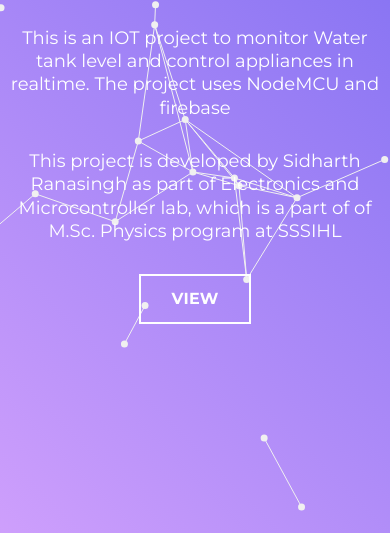
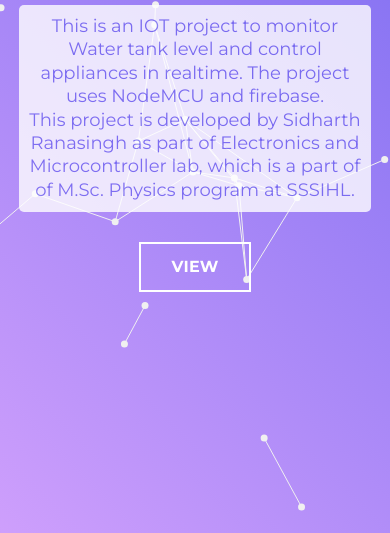
Before and after one commit to sid-r-singh/website, a plain HTML site: page index.html in a window 390 px wide. Shown: the part 311-844 px from the top of the page. Drawn offline with Linux system fonts and the light colour scheme.

Commit message:
added responsiveness

```diff
--- a/css-iot/style.css
+++ b/css-iot/style.css
@@ -63,6 +63,14 @@
   -webkit-font-smoothing: antialiased;
 }
 
+div.transbox {
+  padding: 10px;
+  width: 50%; margin: 0 auto;
+  background-color: #ffffff;
+  border-radius: 5px;
+  opacity: 0.8;
+}
+
 #particles {
   width: 100%;
   height: 100%;
@@ -94,11 +102,12 @@
   line-height: 1.1;
 }
 p {
-  margin: 0 0 30px 0;
+  color: #7367F0;
   font-size: 24px;
 }
 .btn {
   display: inline-block;
+  margin: 30px auto;
   padding: 15px 30px;
   border: 2px solid #fff;
   text-transform: uppercase;
@@ -122,6 +131,7 @@
   h1 {
     font-size: 70px;
   }
+  div.transbox{width:75%}
 }
 
 @media only screen and (max-width: 800px) {
@@ -131,6 +141,7 @@
   h1::after {
     height: 8px;
   }
+  div.transbox{width:85%}
 }
 
 @media only screen and (max-width: 568px) {
@@ -149,6 +160,7 @@
   .btn {
     font-size: 16px;
   }
+  div.transbox{width:95%}
 }
 
 @media only screen and (max-width: 320px) {
@@ -158,4 +170,5 @@
   h1::after {
     height: 4px;
   }
+  div.transbox{display: none;}
 }
--- a/index.html
+++ b/index.html
@@ -16,9 +16,14 @@
 <div id="particles">
   <div class="intro">
     <h1>connected systems</h1>
-    <p>This is an IOT project to monitor Water tank level and control appliances in realtime. The project uses NodeMCU and firebase</p>
-    <p>This project is developed by Sidharth Ranasingh as part of Electronics and Microcontroller lab, which is a part of of M.Sc. Physics program at SSSIHL</p>
-    <a href="https://sidrana.dev/iot" class="btn">View</a>
+    <div id="outer">
+      <div id="inner" class="transbox">
+        <p>This is an IOT project to monitor Water tank level and control appliances in realtime. The project uses NodeMCU and firebase.</p>
+        <p>This project is developed by Sidharth Ranasingh as part of Electronics and Microcontroller lab, which is a part of of M.Sc. Physics program at SSSIHL.</p>
+
+      </div>
+      <a href="https://sidrana.dev/iot" class="btn">View</a>
+    </div>
   </div>
 </div>
 
```
